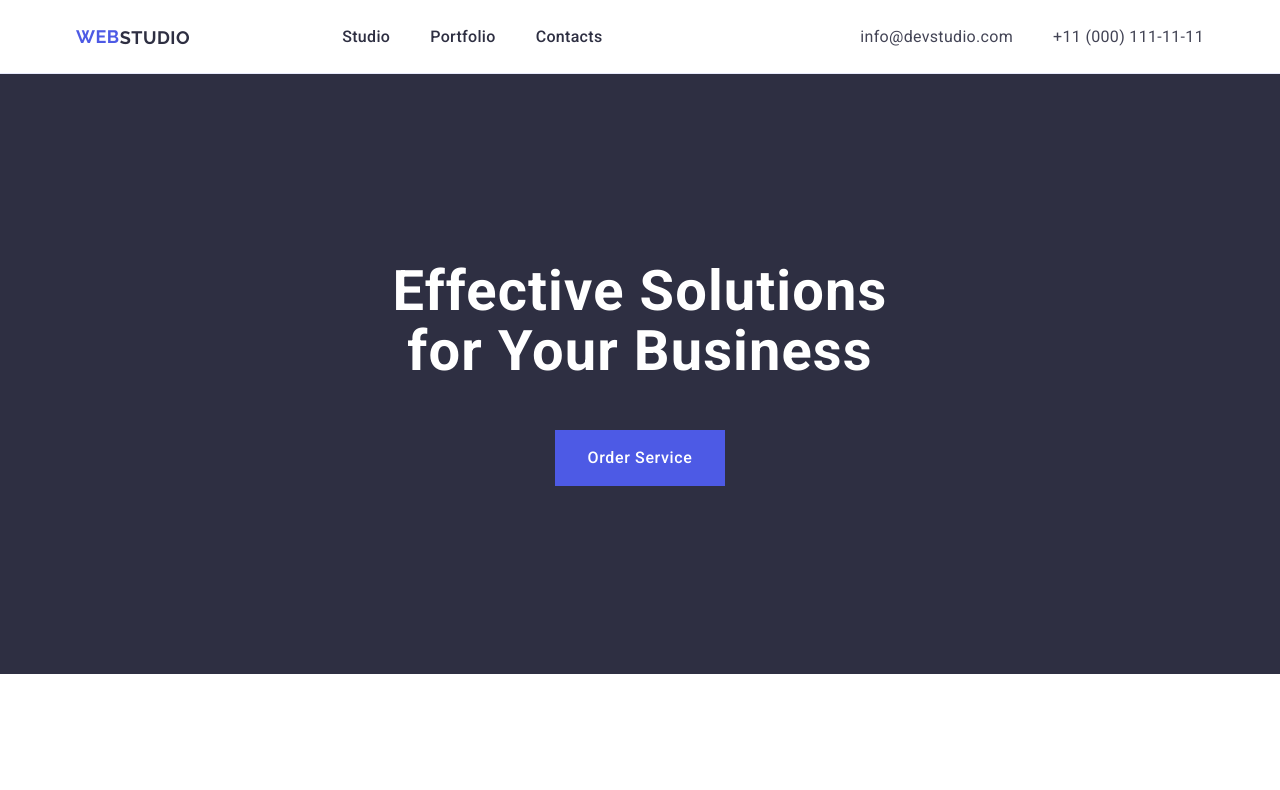
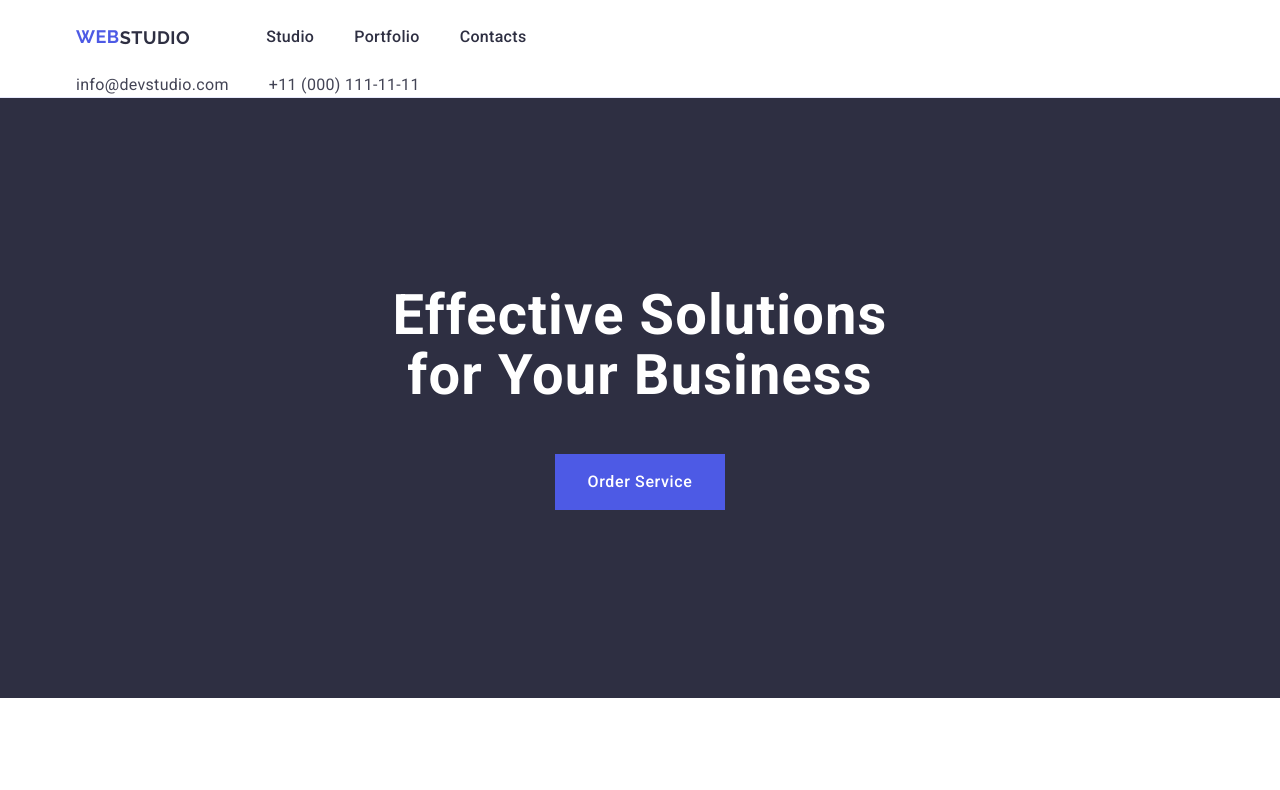
Before and after one commit to andy-k-5/goit-markup-hw-03, a plain HTML site: page index.html in a window 1280 px wide. Shown: the top 790 px of the page. Drawn offline with nearby package versions, Linux system fonts and the light colour scheme.

Commit message:
goit-markup-hw-03

```diff
--- a/css/styles.css
+++ b/css/styles.css
@@ -103,7 +103,6 @@ body {
   font-size: 18px;
   font-weight: 700;
   line-height: 1.17;
-  margin-right: 76px;
   padding-top: 25.5px;
   padding-bottom: 25.5px;
   letter-spacing: 0.03em;
@@ -114,7 +113,6 @@ body {
   display: flex;
   column-gap: 40px;
   margin-left: 76px;
-  margin-right: 40px;
 }
 
 .menu-link {
@@ -125,7 +123,6 @@ body {
   letter-spacing: 0.02em;
   padding-top: 24px;
   padding-bottom: 24px;
-  gap: 40px;
   color: var(--NAVY-BLUE, #2e2f42);
 }
 
@@ -152,7 +149,6 @@ body {
   line-height: 1.5;
   padding-top: 24px;
   padding-bottom: 24px;
-  margin-right: 0;
   letter-spacing: 0.02em;
   color: var(--SLATE, #434455);
 }
@@ -367,6 +363,10 @@ body {
   padding: 100px 0;
 }
 
+.main {
+  line-height: 1.17;
+}
+
 .logo {
   font-family: 'Raleway', sans-serif;
   font-size: 18px;
--- a/index.html
+++ b/index.html
@@ -21,7 +21,7 @@
     <!--header-->
 
     <header class="main-header">
-      <div class="main-header-container">
+      <div class="container">
         <nav class="page-nav">
           <a class="main logo link" href="./index.html"
             >Web<span class="logo-first">Studio</span></a
```
